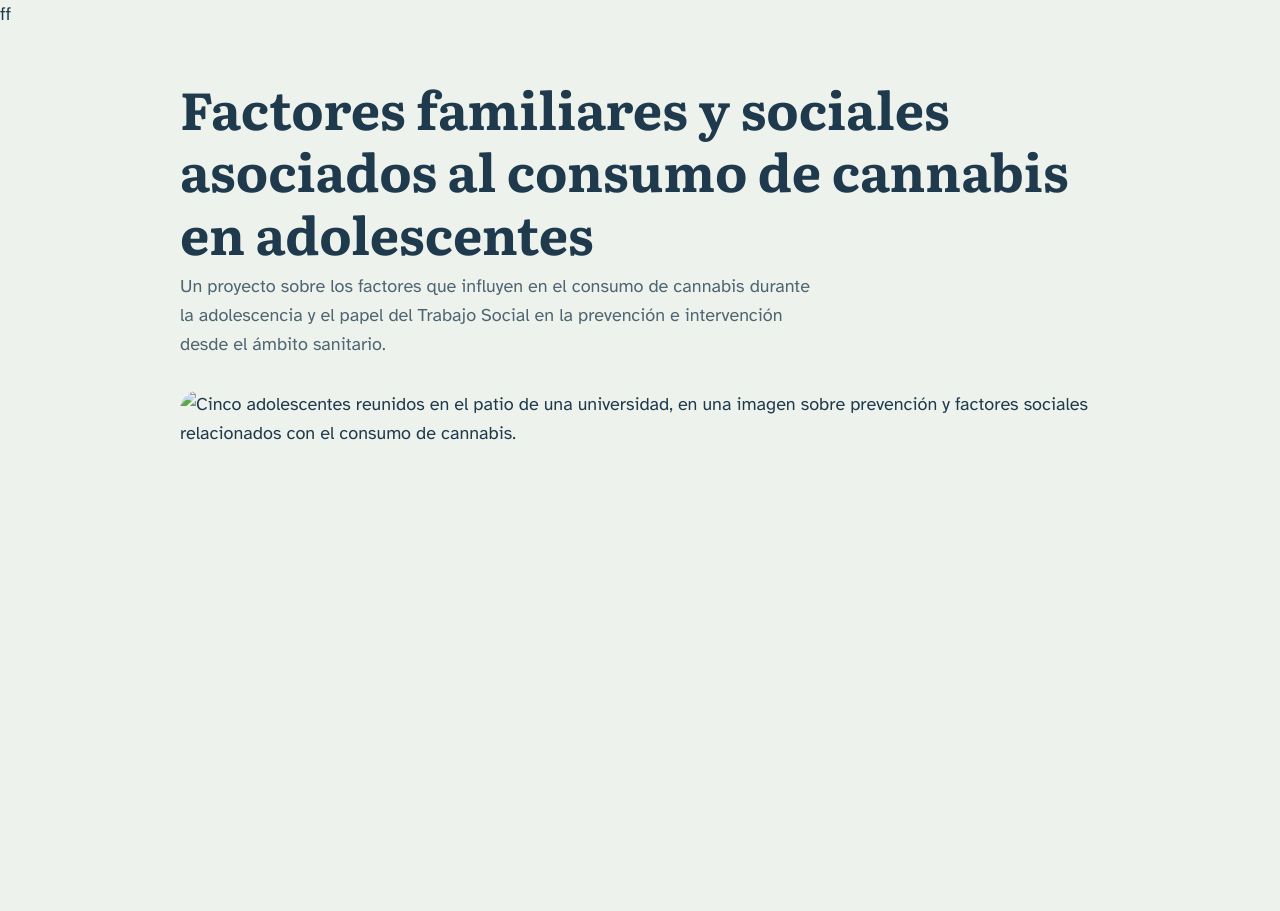
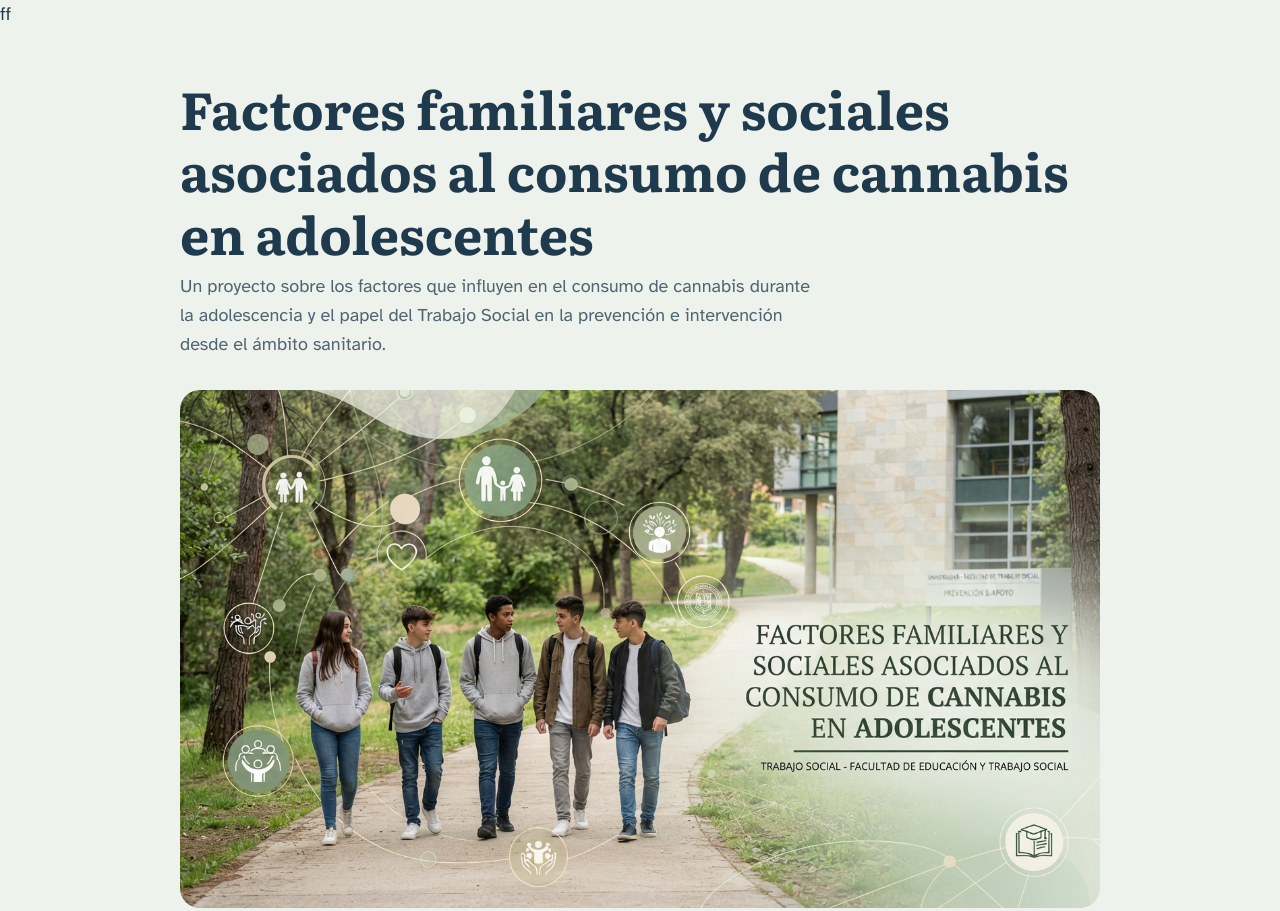
Before and after one commit to irenegalaan/practica-imagenes-video, a plain HTML site: page index.html in a window 1280 px wide. Shown: the top 911 px of the page. Drawn offline with Linux system fonts and the light colour scheme.

Commit message:
Update index.html
Corrijo formato de imagen

```diff
--- a/index.html
+++ b/index.html
@@ -149,7 +149,7 @@
 
     <div class="zona" data-aviso="Aquí aparecerá tu imagen de cabecera (paso 3)">
       <!-- PASO 3: CABECERA ============================ INICIO -->
-       <img class="imagen-cabecera" src="img/cabecera.png" alt="Cinco adolescentes reunidos en el patio de una universidad, en una imagen sobre prevención y factores sociales relacionados con el consumo de cannabis.">
+       <img class="imagen-cabecera" src="img/cabecera.jpg" alt="Cinco adolescentes reunidos en el patio de una universidad, en una imagen sobre prevención y factores sociales relacionados con el consumo de cannabis.">
 
       <!-- PASO 3: CABECERA =============================== FIN -->
     </div>
```
